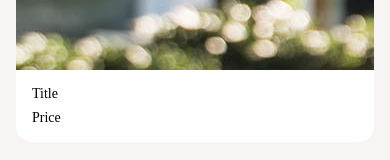
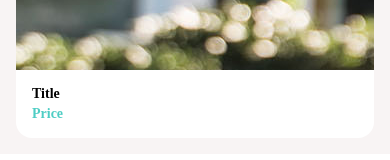
Before and after one commit to mlangsman/DoneWithIt, a React Native app: screen / in a window 390 px wide. Shown: the part 146-306 px from the top of the page. Built offline with nearby package versions, Linux system fonts and the light colour scheme.

Commit message:
Added styling to Card content

```diff
--- a/app/components/AppText.js
+++ b/app/components/AppText.js
@@ -2,7 +2,7 @@ import { Text, StyleSheet, Platform } from "react-native";
 import React from "react";
 
 export default function AppText({ children, style }) {
-  return <Text style={[style, styles.text]}>{children}</Text>;
+  return <Text style={[styles.text, style]}>{children}</Text>;
 }
 
 const styles = StyleSheet.create({
--- a/app/components/Card.js
+++ b/app/components/Card.js
@@ -1,6 +1,8 @@
 import { Text, StyleSheet, View, Image } from "react-native";
 import React, { Component } from "react";
 import AppText from "./AppText";
+
+import colours from "../config/colours";
 
 export default class Card extends Component {
   render() {
@@ -12,8 +14,8 @@ export default class Card extends Component {
           resizeMode="cover"
         />
         <View style={styles.content}>
-          <AppText>Title</AppText>
-          <AppText>Price</AppText>
+          <AppText style={styles.headerText}>Title</AppText>
+          <AppText style={styles.priceText}>Price</AppText>
         </View>
       </View>
     );
@@ -35,6 +37,13 @@ const styles = StyleSheet.create({
   },
   content: {
     padding: 16,
-    rowGap: 8,
+    rowGap: 4,
+  },
+  headerText: {
+    fontWeight: "800",
+  },
+  priceText: {
+    fontWeight: "800",
+    color: colours.secondary,
   },
 });
--- a/app/screens/CardScreen.js
+++ b/app/screens/CardScreen.js
@@ -17,7 +17,6 @@ const styles = StyleSheet.create({
   page: {
     backgroundColor: "#f8f4f4",
     width: "100%",
-    height: "100%",
   },
   container: {},
 });
```
